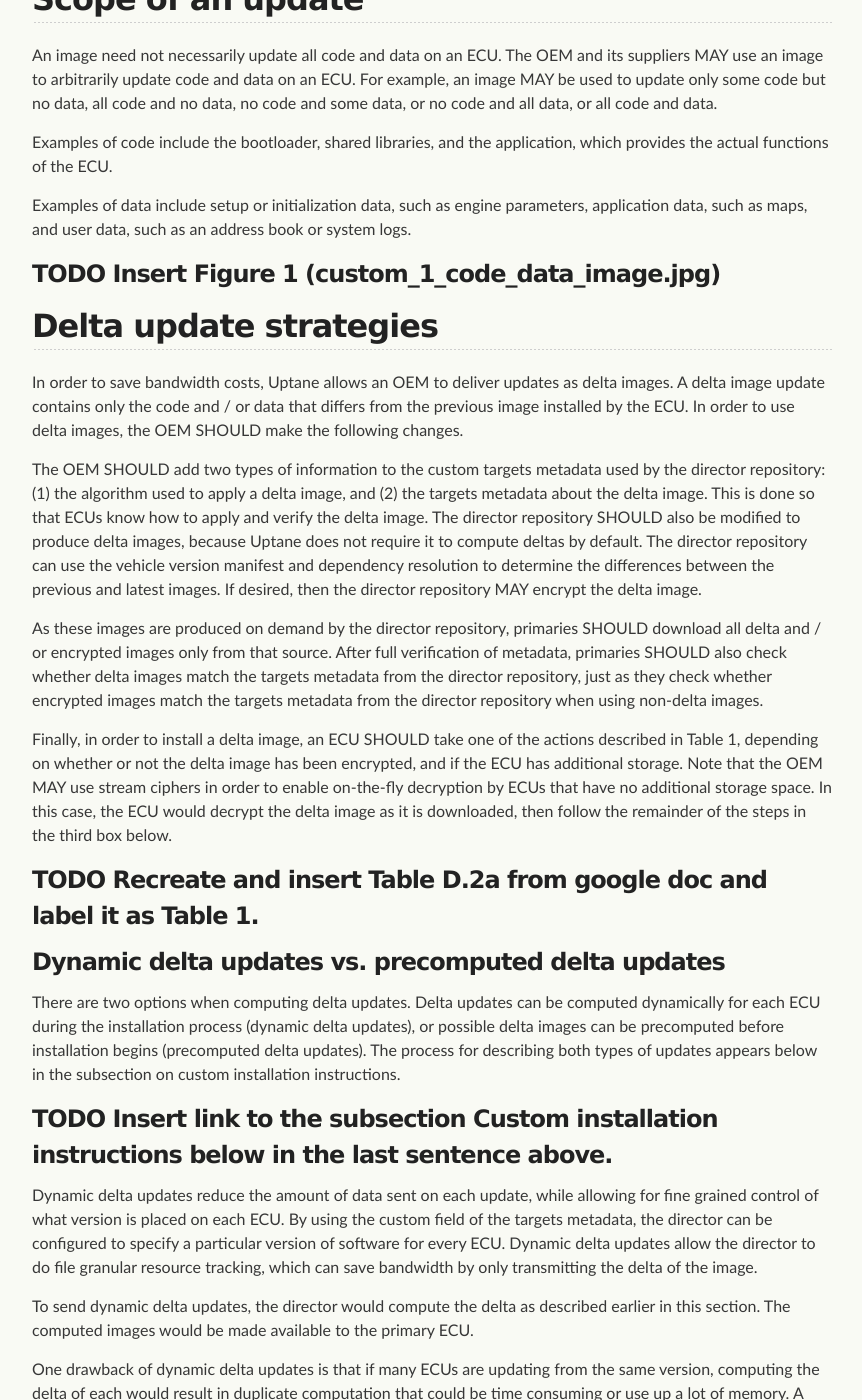
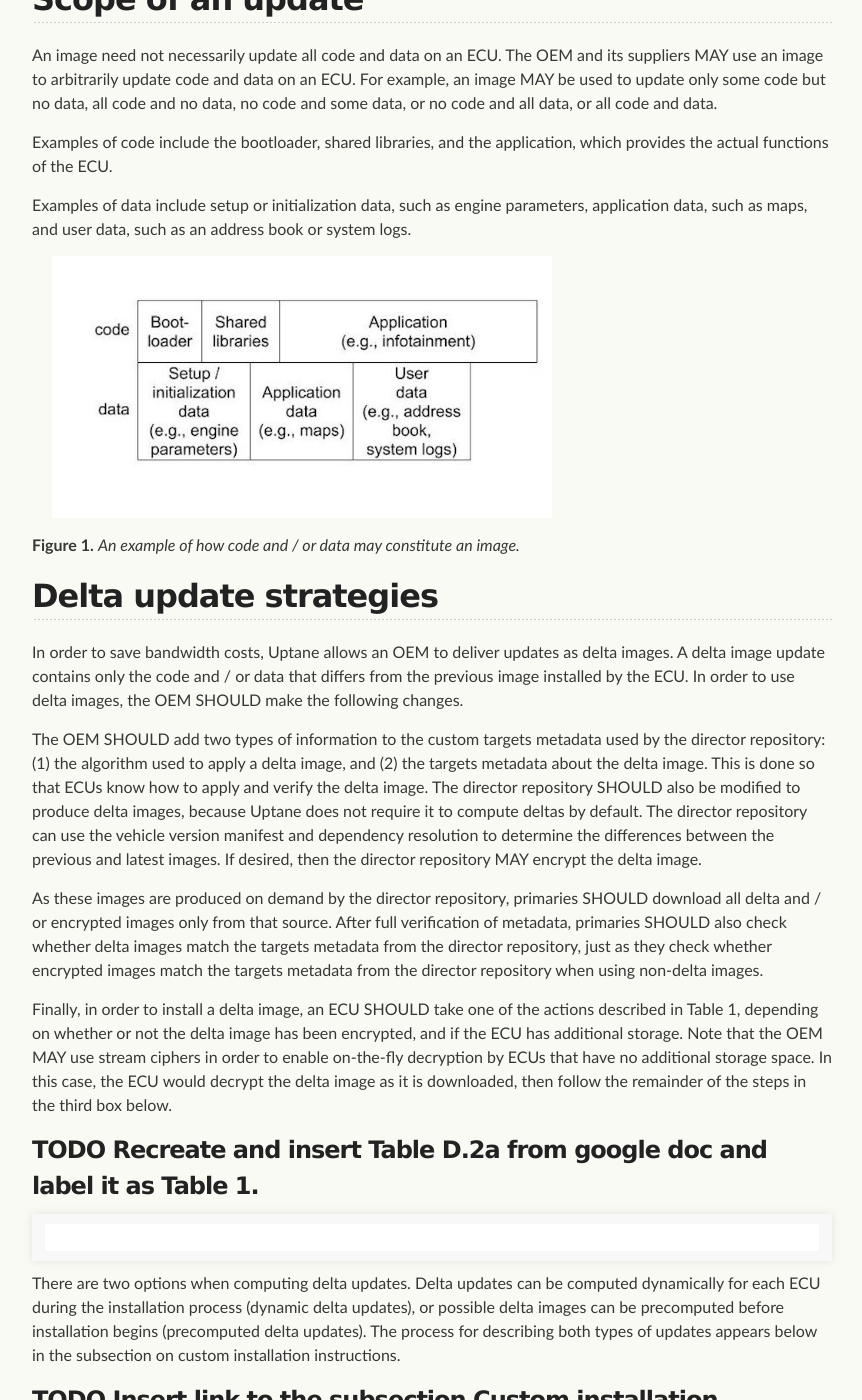
Before and after one commit to uptane/deployment-considerations, a Jekyll site: the page built from customizations.md, in a window 1280 px wide and 1400 px high, scrolled down 375 px. Shown: the whole window, without its empty margins (208-1070 px from the left). Built offline with Jekyll 4.4.1, drawn with Linux system fonts in a browser that asks for light colours; our own code applies the rules of GitHub Pages for plain Markdown files.

Commit message:
Added first graphic
I  have just begun to add the figures into the file. This is a work in progress, so do not review or merge this pull request just yet.

```diff
--- a/customizations.md
+++ b/customizations.md
@@ -15,7 +15,10 @@ Examples of code include the bootloader, shared libraries, and the application,
 
 Examples of data include setup or initialization data, such as engine parameters, application data, such as maps, and user data, such as an address book or system logs.
 
-### TODO Insert Figure 1 (custom_1_code_data_image.jpg)
+<img align="center" src="assets/images/custom_1_code_data_image.png" width="500" style="margin: 0px 20px"/>
+
+**Figure 1.** *An example of how code and / or data may constitute an image.*
+
 
 ## Delta update strategies
 
@@ -30,7 +33,7 @@ Finally, in order to install a delta image, an ECU SHOULD take one of the action
 
 ### TODO Recreate and insert Table D.2a from google doc and label it as Table 1.
 
-
+                                                                                                                                                                                                                 |
 ### Dynamic delta updates vs. precomputed delta updates
 
 There are two options when computing delta updates. Delta updates can be computed dynamically for each ECU during the installation process (dynamic delta updates), or possible delta images can be precomputed before installation begins (precomputed delta updates). The process for describing both types of updates appears below in the subsection on custom installation instructions.
```
